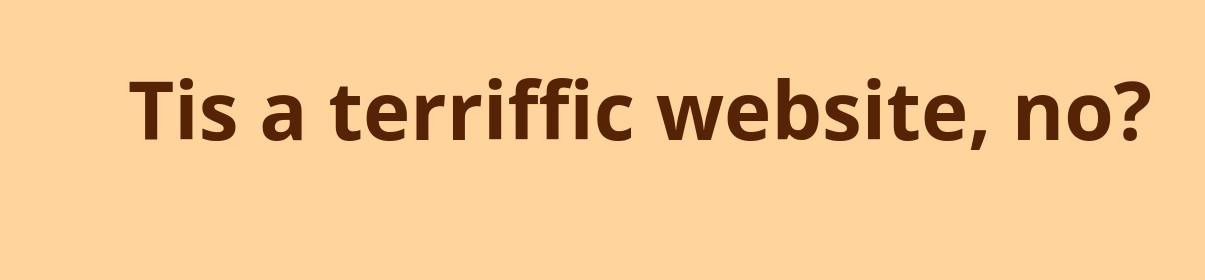
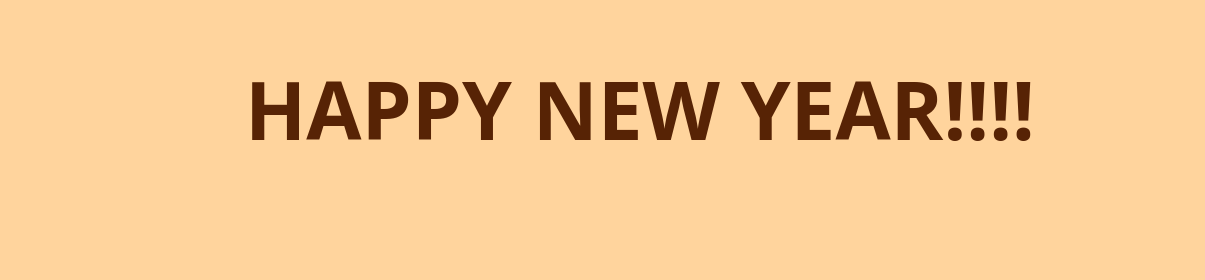
Before and after one commit to Memore-is/The-Nothing-Website, a plain HTML site: page index.html in a window 1280 px wide. Both pictures are taken after a click on the button "dont clikkity-clak me". Shown: the top 280 px of the page, 0-1205 px from the left. Drawn offline with Linux system fonts and the light colour scheme; a web font is replaced by a local one.

Commit message:
Got javascript to work

```diff
--- a/index.html
+++ b/index.html
@@ -10,9 +10,9 @@
 	</head>
 
 	<body>
-	<h1>Tis a terriffic website, no?</h1>
+		<h1 id="text">Tis a terriffic website, no?</h1>
 
-	<button>dont clikkity-clak me</button>
+		<button id="button">dont clikkity-clak me</button>
 
 		<a href="https://github.com/Memore-is/The-Nothing-Website" target="_blank">
 			<img src="github-mark.png" id="mark">
--- a/script.js
+++ b/script.js
@@ -0,0 +1,15 @@
+var button = document.getElementById("button");
+var text = document.getElementById("text");
+
+var messages = [
+  "Take A Break",
+  "eH HEm",
+  "Trust me I just wanted fudge :)",
+  "Roses are red, violets are blue, ",
+  "HAPPY NEW YEAR!!!!"
+];
+
+button.addEventListener("click", function () {
+  var randomIndex = Math.floor(Math.random() * messages.length);
+  text.textContent = messages[randomIndex];
+});
--- a/style.css
+++ b/style.css
@@ -26,7 +26,6 @@ button {
   transform: translateX(-50%);
   cursor: pointer;
   padding: 12px 20px;
-
 }
 
 #mark {
```
Lines whose indentation alone changed are shown as unchanged.
